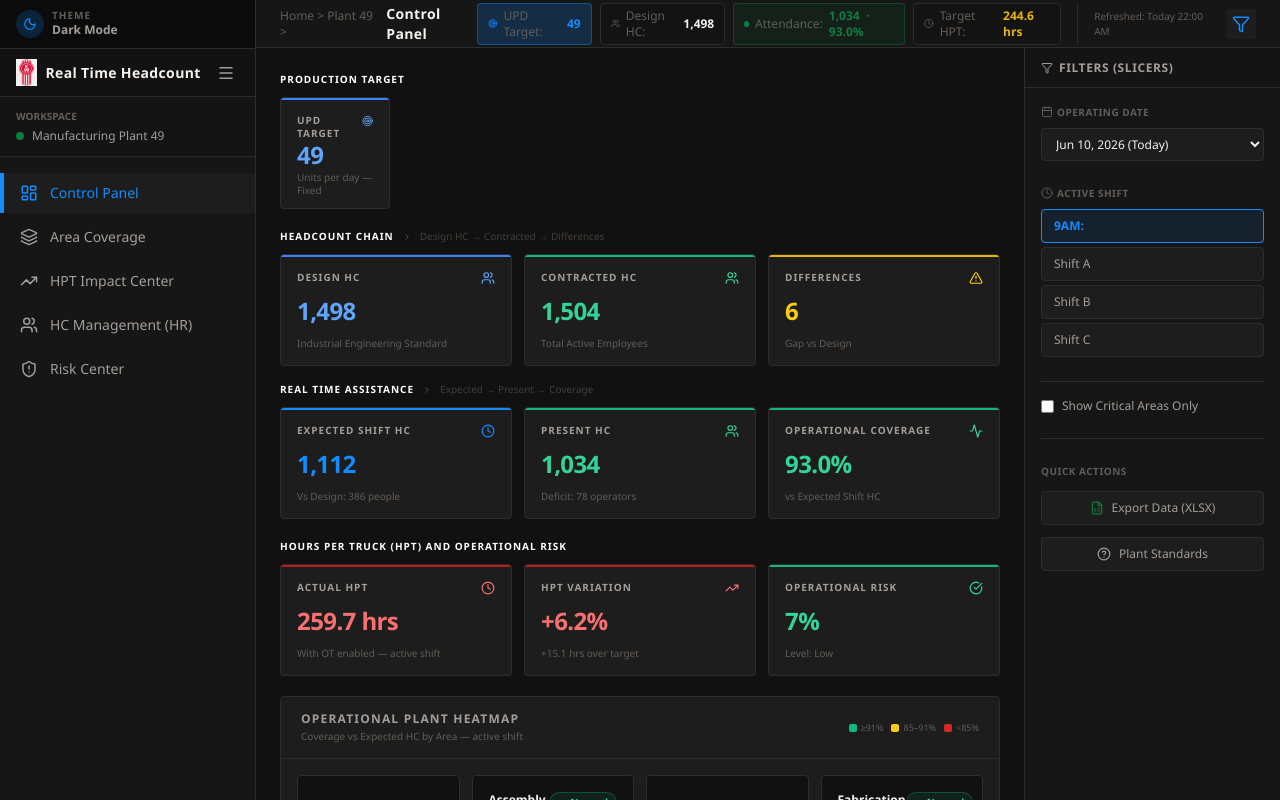
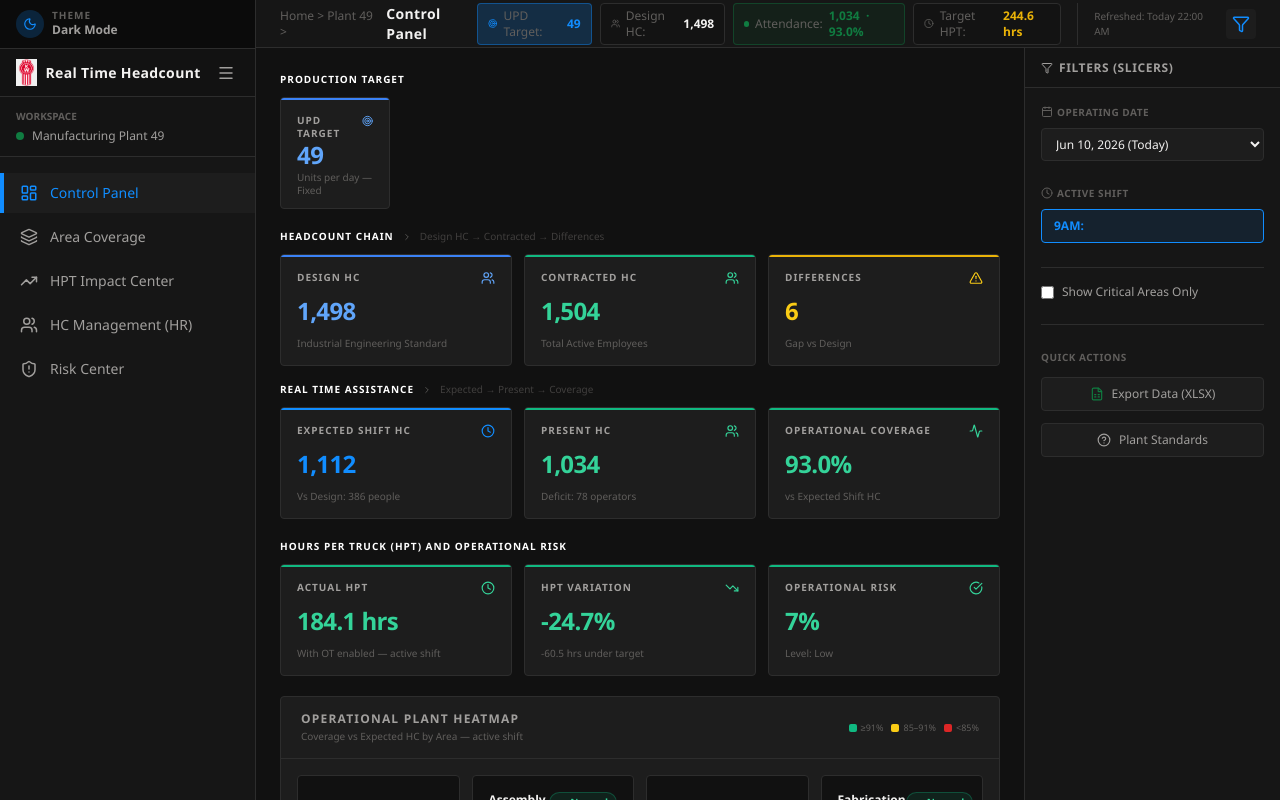
Before and after one commit to Guillermobot/HeadCount, a React (Vite) app: page / in a window 1280 px wide. Built offline with nearby package versions, Linux system fonts and the light colour scheme.

Commit message:
fix(ui): remove Shift A/B/C buttons from Active Shift menu and update hpt comparisons

```diff
--- a/src/hooks/useOperationalMetrics.js
+++ b/src/hooks/useOperationalMetrics.js
@@ -73,7 +73,7 @@ export const useOperationalMetrics = (snapshot) => {
 
   let hptActual = HPT_OBJECTIVE;
   if (snapshot.otHabilitada) {
-    const missingHours = Math.max(0, HC_DESIGN_TOTAL - totalPresent) * HOURS_PER_SHIFT;
+    const missingHours = Math.max(0, totalExpected - totalPresent) * HOURS_PER_SHIFT;
     hptActual = ((totalPresent * HOURS_PER_SHIFT) + (missingHours * OT_INEFFICIENCY_FACTOR)) / 49.0;
   } else {
     hptActual = (totalPresent * HOURS_PER_SHIFT) / 49.0;
--- a/src/layouts/MainLayout.jsx
+++ b/src/layouts/MainLayout.jsx
@@ -293,8 +293,8 @@ export const MainLayout = ({ children }) => {
                   Active Shift
                 </label>
                 <div className="space-y-1">
-                  {/* AQUÍ SE AGREGÓ EL TURNO TOTAL AL ARREGLO */}
-                  {['Total', 'Turno A', 'Turno B', 'Turno C'].map((turno) => (
+                  {/* AQUÍ SE DEJA SOLO EL TURNO TOTAL (9am) COMO SE SOLICITÓ */}
+                  {['Total'].map((turno) => (
                     <button
                       key={turno}
                       onClick={() => setFilter('turno', turno)}
@@ -304,7 +304,7 @@ export const MainLayout = ({ children }) => {
                           : 'bg-brand-card border-brand-border text-brand-text-secondary hover:border-brand-text-muted'
                       }`}
                     >
-                      {turno === 'Total' ? '9AM:' : turno === 'Turno A' ? 'Shift A' : turno === 'Turno B' ? 'Shift B' : 'Shift C'}
+                      {turno === 'Total' ? '9AM:' : turno}
                     </button>
                   ))}
                 </div>
--- a/src/views/HptImpactCenter.jsx
+++ b/src/views/HptImpactCenter.jsx
@@ -96,8 +96,8 @@ function calcNodeMetrics(node, otEnabled) {
     : 0;
 
   const status =
-    opCapacity < 85 ? 'danger' :
-    opCapacity < 91 ? 'warning' : 'success';
+    attendance < 85 ? 'danger' :
+    attendance < 91 ? 'warning' : 'success';
 
   return { attendance, opCapacity, hptImpact, deficit, status };
 }
@@ -290,12 +290,12 @@ export default function HptImpactCenter() {
     return kids.length > 0 ? kids : [selectedNode];
   })();
 
-  // ── Ideal vs Real comparison data ──
+  // ── Expected vs Real comparison data ──
   const comparisonData = chartSource.map((node) => {
-    const design  = node.hcDesign  || 0;
-    const present = node.actualPresent || 0;
-    const opCap   = design > 0 ? (present / design) * 100 : 100;
-    const status  = opCap < 85 ? 'danger' : opCap < 91 ? 'warning' : 'success';
+    const expected = node.hcExpected || 0;
+    const present  = node.actualPresent || 0;
+    const opCap    = expected > 0 ? (present / expected) * 100 : 100;
+    const status   = opCap < 85 ? 'danger' : opCap < 91 ? 'warning' : 'success';
     const shortName = node.nombre
       .replace('ASSEMBLY w/ KF LOGS', 'Asm w/KF')
       .replace('ASSEMBLY INDIRECT', 'Asm Indirect')
@@ -305,7 +305,7 @@ export default function HptImpactCenter() {
       .replace('FABRICATION', 'Fabrication');
     return {
       name: shortName,
-      Ideal: design,
+      Expected: expected,
       Real: present,
       opCap,
       status,
@@ -448,13 +448,13 @@ export default function HptImpactCenter() {
         <div className="flex items-center justify-between px-5 py-3.5 border-b border-brand-border flex-wrap gap-2">
           <div>
             <h3 className="text-xs font-bold uppercase tracking-widest text-brand-text-secondary">
-              Ideal vs Real — Attendance Comparison
+              Expected vs Real — Attendance Comparison
             </h3>
             <div className="flex items-center gap-1.5 mt-0.5">
               <p className="text-[10px] text-brand-text-muted">
                 {selectedNode
                   ? <><span className="text-brand-text-muted">All Areas</span><span className="mx-1">›</span><span className="text-brand-accent font-semibold">{selectedNode.nombre}</span></>
-                  : <>100% design HC (Ideal) vs. actual attendance (Real)</>}
+                  : <>Shift plan HC (Expected) vs. actual attendance (Real)</>}
               </p>
               {selectedNode && (
                 <button
@@ -467,7 +467,7 @@ export default function HptImpactCenter() {
             </div>
           </div>
           <div className="flex items-center gap-4 text-[9px] text-brand-text-muted">
-            <span className="flex items-center gap-1.5"><span className="h-2 w-3 rounded-sm bg-[#2D3A4A] inline-block" /> Ideal (Design)</span>
+            <span className="flex items-center gap-1.5"><span className="h-2 w-3 rounded-sm bg-[#2D3A4A] inline-block" /> Expected (Plan)</span>
             <span className="flex items-center gap-1.5"><span className="h-2 w-3 rounded-sm bg-[#118DFF] inline-block" /> Real (Actual)</span>
           </div>
         </div>
@@ -501,8 +501,8 @@ export default function HptImpactCenter() {
                     <div className="bg-[#1D1D1D] border border-[#2D2D2D] rounded px-3 py-2.5 text-xs">
                       <div className="text-[#A19F9D] font-semibold mb-1.5">{label}</div>
                       <div className="flex justify-between gap-6">
-                        <span className="text-[#A19F9D]">Ideal (Design):</span>
-                        <span className="font-bold text-[#4A90D9]">{d?.Ideal}</span>
+                        <span className="text-[#A19F9D]">Expected (Plan):</span>
+                        <span className="font-bold text-[#4A90D9]">{d?.Expected}</span>
                       </div>
                       <div className="flex justify-between gap-6">
                         <span className="text-[#A19F9D]">Real (Actual):</span>
@@ -516,7 +516,7 @@ export default function HptImpactCenter() {
                   );
                 }}
               />
-              <Bar dataKey="Ideal" name="Ideal" fill="#2D3A4A" radius={[2,2,0,0]} />
+              <Bar dataKey="Expected" name="Expected" fill="#2D3A4A" radius={[2,2,0,0]} />
               <Bar dataKey="Real" name="Real" radius={[2,2,0,0]}>
                 {comparisonData.map((entry, i) => (
                   <Cell key={i} fill={entry.fill} />
```
